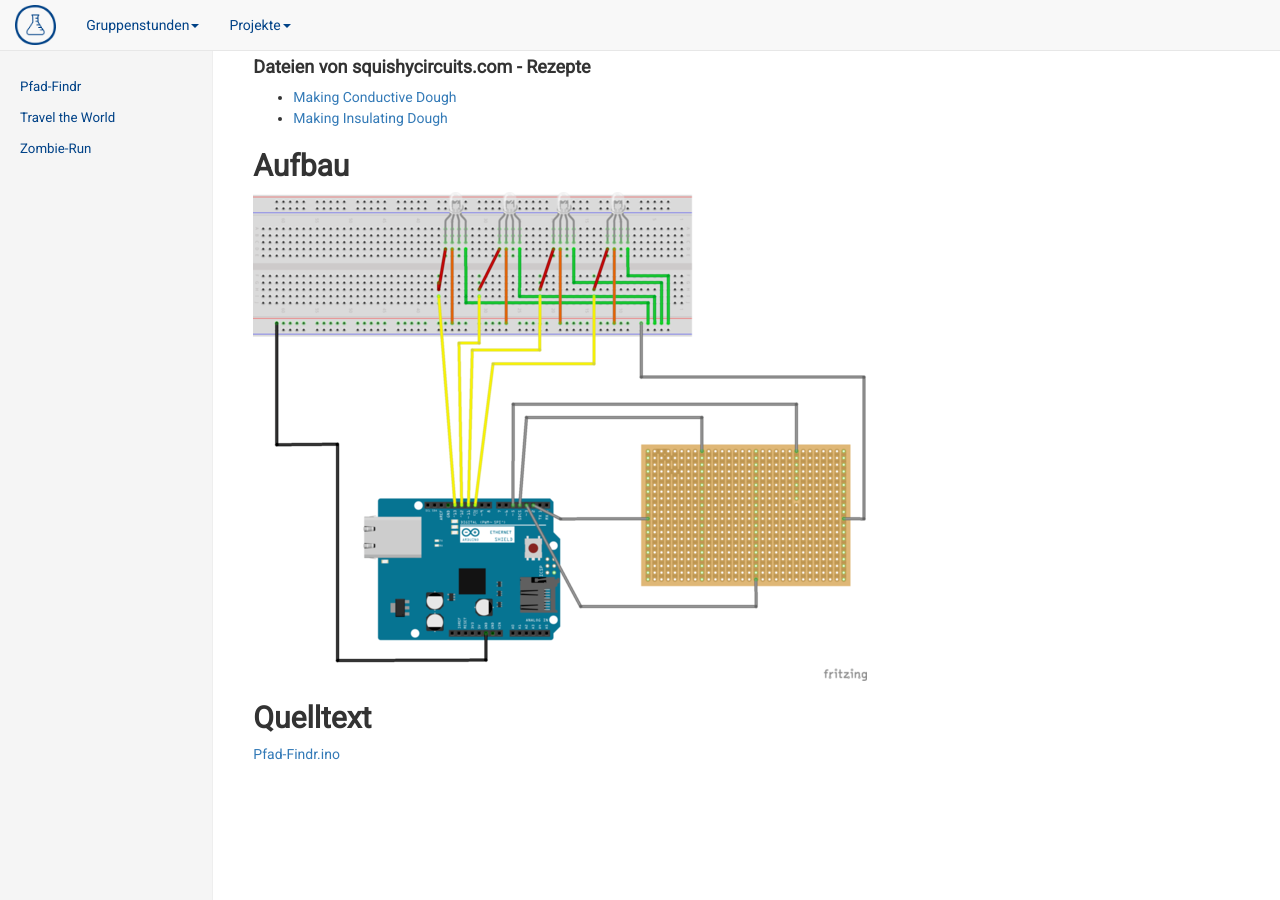
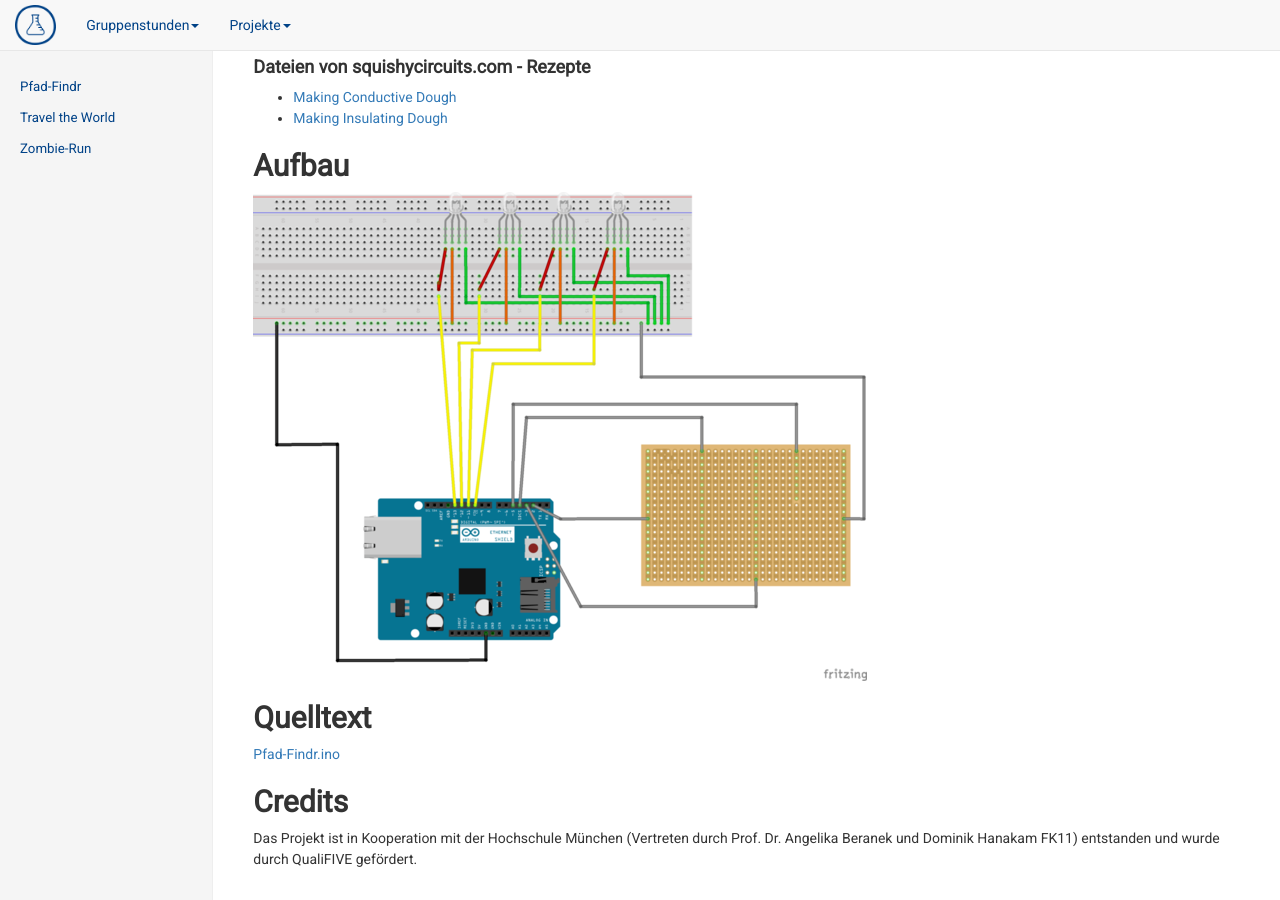
Before and after one commit to vcp-scoutlab/vcp-scoutlab.github.io, a Jekyll site: the page built from scoutlab-2017/pfad-findr/pfad-findr.md, in a window 1280 px wide and 900 px high, scrolled down 824 px. Built offline with Jekyll 4.4.1, drawn with Linux system fonts in a browser that asks for light colours; before the commit the page ends 1619 px from its top, so only the background shows below that.

Commit message:
Added reference to HM

```diff
--- a/scoutlab-2017/pfad-findr/pfad-findr.md
+++ b/scoutlab-2017/pfad-findr/pfad-findr.md
@@ -51,3 +51,7 @@ Für isolierende Knete eignet sich handelsübliche Bastelknete, sonst gibt es on
 ## Quelltext
 
 [Pfad-Findr.ino](code/Pfad-Findr.ino)
+
+## Credits
+
+Das Projekt ist in Kooperation mit der Hochschule München (Vertreten durch Prof. Dr. Angelika Beranek und Dominik Hanakam FK11) entstanden und wurde durch QualiFIVE gefördert.
```
Also changed, not shown: scoutlab-2017/travel_the_world/trave_the_world.md (+2 -0 lines), scoutlab-2017/zombie-run/zombie-run.md (+2 -0 lines).
